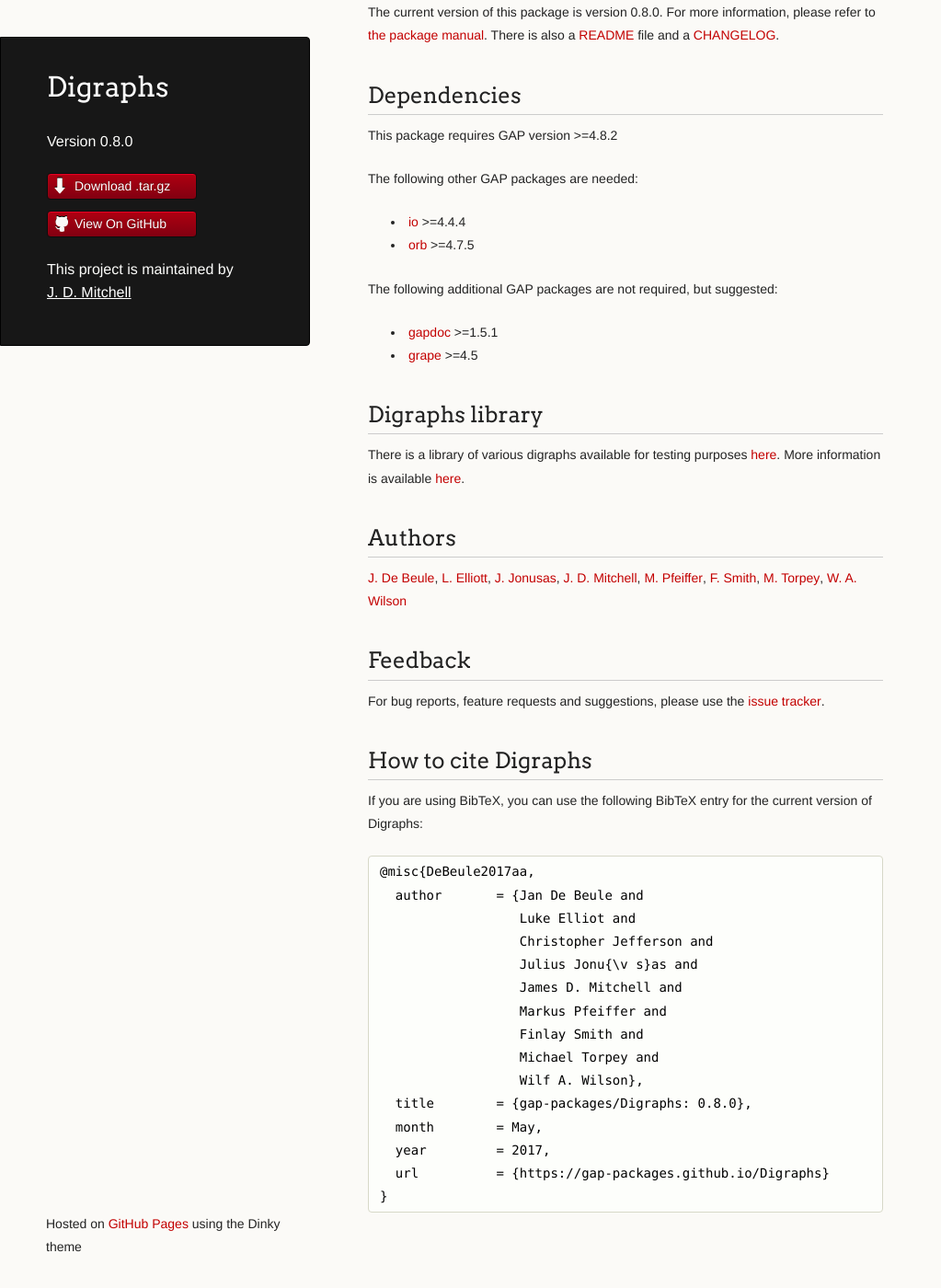
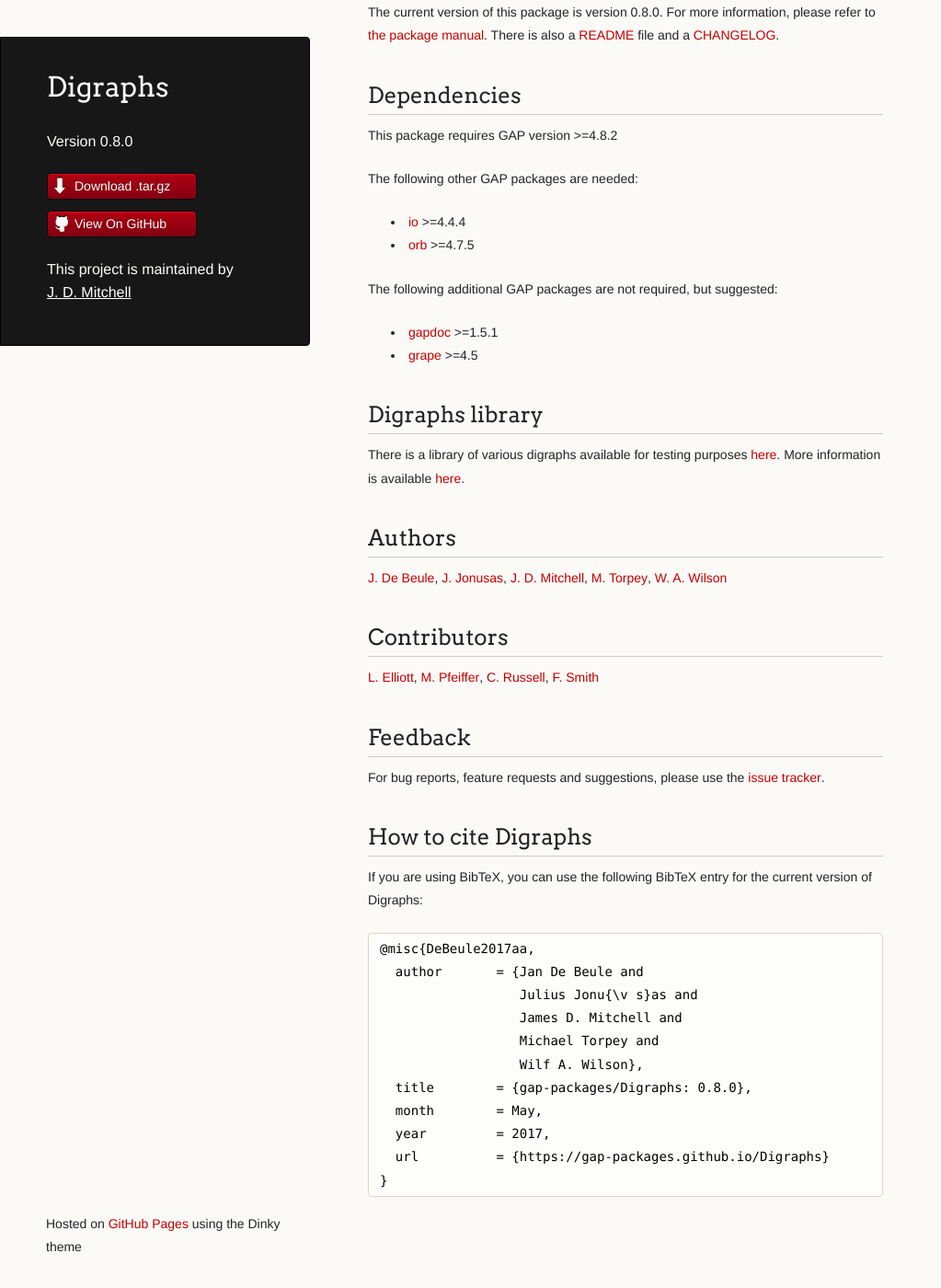
Before and after one commit to digraphs/Digraphs, a Jekyll site: the page built from index.md, in a window 1280 px wide and 1400 px high, scrolled down 147 px. Shown: the whole window at 92% size, without its empty margins (0-1023 px from the left). Built offline with Jekyll 4.4.1, drawn with Linux system fonts in a browser that asks for light colours; our own code applies the rules of GitHub Pages for plain Markdown files.

Commit message:
Update website to separate authors and contributors

```diff
--- a/index.md
+++ b/index.md
@@ -35,6 +35,11 @@
 {% if person.url %}<a href="{{ person.url }}">{{ person.name }}</a>{% else %}{{ person.name }}{% endif %}{% unless forloop.last %}, {% endunless %}{% else %}
 {% endfor %}
 
+## Contributor{% if site.data.package.authors.size != 1 %}s{% endif %}
+{% for person in site.data.package.contributors %}
+{% if person.url %}<a href="{{ person.url }}">{{ person.name }}</a>{% else %}{{ person.name }}{% endif %}{% unless forloop.last %}, {% endunless %}{% else %}
+{% endfor %}
+
 {% if site.github.issues_url %}
 ## Feedback
 
@@ -48,12 +53,8 @@
 
 <pre style="white-space: pre-wrap;">@misc{DeBeule2017aa,
   author       = {Jan De Beule and
-                  Luke Elliot and
-                  Christopher Jefferson and
                   Julius Jonu{\v s}as and
                   James D. Mitchell and
-                  Markus Pfeiffer and
-                  Finlay Smith and
                   Michael Torpey and
                   Wilf A. Wilson},
   title        = {gap-packages/Digraphs: 0.8.0},
```
Also changed, not shown: _data/package.yml (+10 -6 lines), 2 other files.
